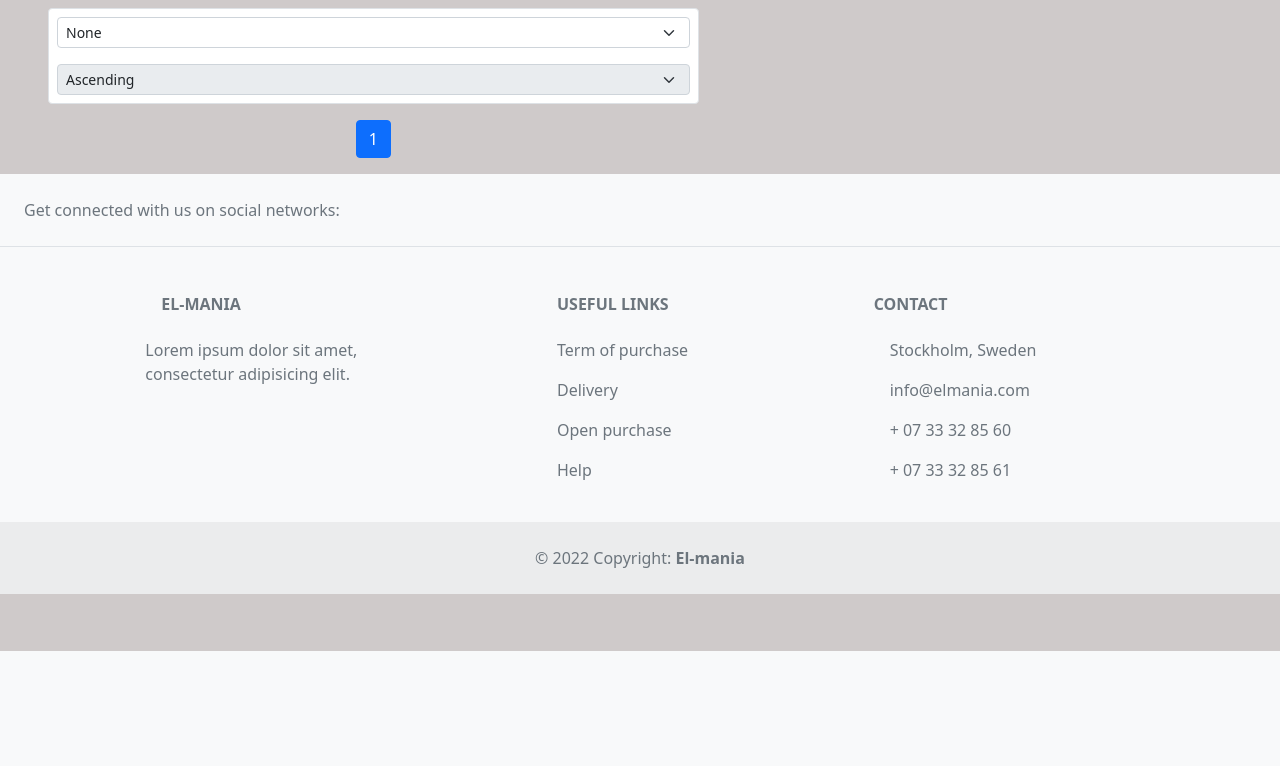
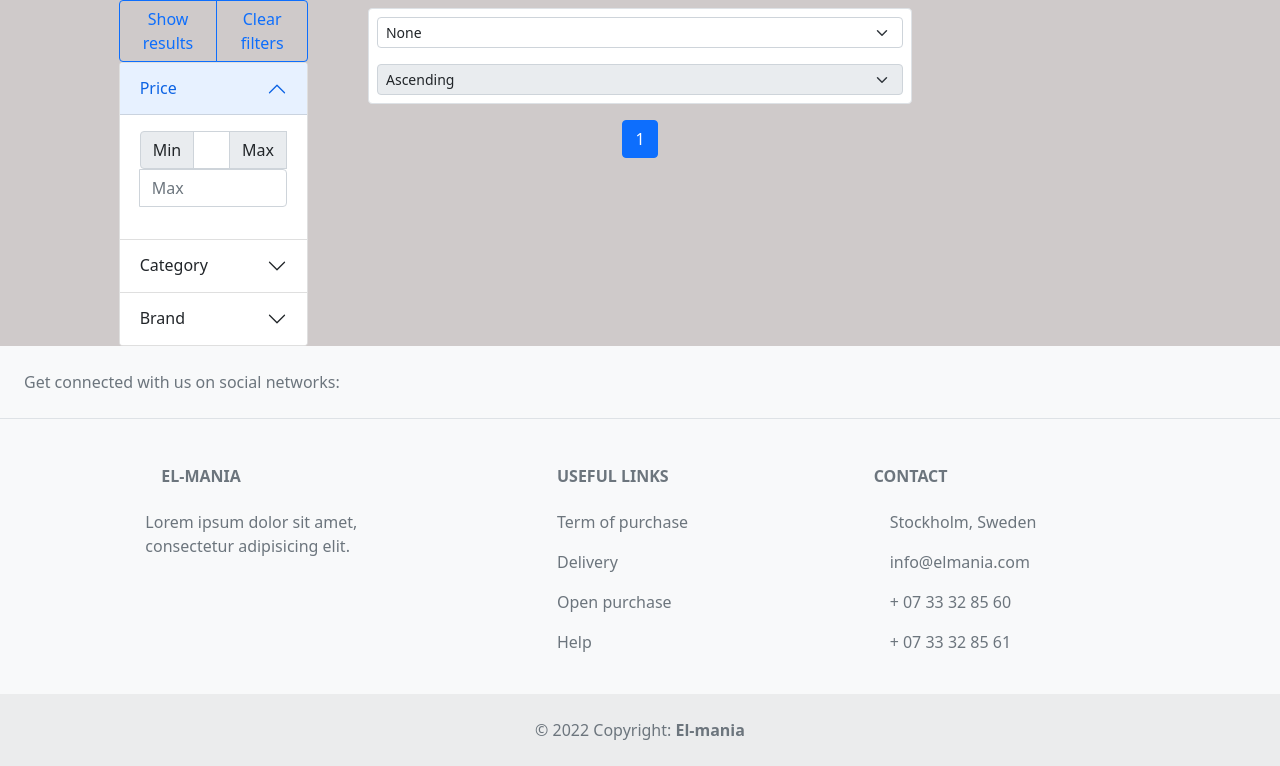
Before and after one commit to AntociM/El-mania, a Django app: page /products in a window 1280 px wide. Shown: the part 149-915 px from the top of the page. Before the commit the page ends 800 px from the top, so only its background shows below. Run offline with Django 3.2, Linux system fonts and the light colour scheme; data that the repository does not hold is empty.

Commit message:
Add price range filtering in product page

```diff
--- a/static/scripts/products.js
+++ b/static/scripts/products.js
@@ -1,6 +1,6 @@
 window.onload=()=>{
 
-
+    // Sorting
     var sorting_element = document.getElementById("product-sorting");
 
     function sortingEventListener(event) {
@@ -25,4 +25,49 @@ window.onload=()=>{
     sorting_element.addEventListener("change", sortingEventListener);
 
 
+    // Filtering
+
+    function activateFilterEventListener(event) {
+        var url = new URL(document.URL);
+
+        // Get price
+        var price_accordion =  document.getElementById("panelStayOpen-price");
+        var min_price = price_accordion.children[0].children[0].children[1].value;
+        var max_price = price_accordion.children[0].children[0].children[3].value;
+
+        if (min_price) {
+            url.searchParams.set('min_price', min_price);
+        }
+        else {
+            url.searchParams.delete('min_price');
+        }
+
+        if (max_price) {
+            url.searchParams.set('max_price', max_price);
+        }
+        else {
+            url.searchParams.delete('max_price');
+        }
+
+        window.location.href = url;
+
+    }
+    document.getElementById("activate-product-filter").addEventListener("click", activateFilterEventListener);
+
+
+
+
+    function clearFilterEventListener(event) {
+        var url = new URL(document.URL);
+
+        // Get price
+        var price_accordion =  document.getElementById("panelStayOpen-price");
+        url.searchParams.delete('min_price');
+        url.searchParams.delete('max_price');
+
+        window.location.href = url;
+    }
+    document.getElementById("clear-product-filter").addEventListener("click", clearFilterEventListener);
+
+
 };
--- a/store/templates/store/products.html
+++ b/store/templates/store/products.html
@@ -10,8 +10,81 @@
 <!-- <div class="overlay"></div> -->
 
 <div class="container-fluid">
+
+    <!-- Display Messages -->
+    {% if messages %}
+    {% for message in messages %}
+
+    <div class="alert alert-{{message.tags}} alert-dismissible fade show" role="alert">
+        {{ message }}
+        <button type="button" class="btn-close" data-bs-dismiss="alert" aria-label="Close"></button>
+    </div>
+    {% endfor %}
+    {% endif %}
+
     <div class="row flex-sm-nowrap">
-        <div class="col-sm-10 col-lg-7">
+        <div class="col-sm-2 col-lg-2 offset-lg-1">
+            <div class="btn-group w-100" role="group" aria-label="Basic example">
+                <button type="button" class="btn btn-outline-primary" id="activate-product-filter">Show results</button>
+                <button type="button" class="btn btn-outline-primary" id="clear-product-filter">Clear filters</button>
+            </div>
+
+            <div class="accordion">
+                <div class="accordion-item">
+                    <h2 class="accordion-header" id="panelStayOpen-headingPrice">
+                        <button class="accordion-button" type="button" data-bs-toggle="collapse"
+                            data-bs-target="#panelStayOpen-price" aria-expanded="true"
+                            aria-controls="panelStayOpen-price">
+                            Price
+                        </button>
+                    </h2>
+                    <div id="panelStayOpen-price" class="accordion-collapse collapse show"
+                        aria-labelledby="panelStayOpen-headingPrice">
+                        <div class="accordion-body">
+                            <div class="input-group mb-3">
+                                <span class="input-group-text">Min</span>
+                                <input type="number" class="form-control" placeholder="Min" aria-label="Min"
+                                    {% if min_price != '' %} value="{{min_price}}" {% endif %} min="0" max="100000">
+                                <span class="input-group-text">Max</span>
+                                <input type="number" class="form-control" placeholder="Max" aria-label="Max"
+                                    {% if max_price != '' %} value="{{max_price}}" {% endif %} min="0" max="100000">
+                            </div>
+                        </div>
+                    </div>
+                </div>
+                <div class="accordion-item">
+                    <h2 class="accordion-header" id="panelsStayOpen-headingTwo">
+                        <button class="accordion-button collapsed" type="button" data-bs-toggle="collapse"
+                            data-bs-target="#panelsStayOpen-collapseTwo" aria-expanded="false"
+                            aria-controls="panelsStayOpen-collapseTwo">
+                            Category
+                        </button>
+                    </h2>
+                    <div id="panelsStayOpen-collapseTwo" class="accordion-collapse collapse"
+                        aria-labelledby="panelsStayOpen-headingTwo">
+                        <div class="accordion-body">
+
+                        </div>
+                    </div>
+                </div>
+                <div class="accordion-item">
+                    <h2 class="accordion-header" id="panelsStayOpen-headingThree">
+                        <button class="accordion-button collapsed" type="button" data-bs-toggle="collapse"
+                            data-bs-target="#panelsStayOpen-collapseThree" aria-expanded="false"
+                            aria-controls="panelsStayOpen-collapseThree">
+                            Brand
+                        </button>
+                    </h2>
+                    <div id="panelsStayOpen-collapseThree" class="accordion-collapse collapse"
+                        aria-labelledby="panelsStayOpen-headingThree">
+                        <div class="accordion-body">
+
+                        </div>
+                    </div>
+                </div>
+            </div>
+        </div>
+        <div class="col-sm-10 col-lg-6">
             <div class="container-fluid ">
                 <div class="container mt-2 mb-2">
                     <div class="d-flex row p-2 bg-white border rounded" id="product-sorting">
--- a/store/views.py
+++ b/store/views.py
@@ -2,6 +2,7 @@ from django.core.paginator import Paginator
 from django.shortcuts import render, redirect, reverse, get_object_or_404
 from django.contrib import messages
 from django.db.models import Q
+from decimal import Decimal
 
 from .models import ItemDiscount, Item
 
@@ -40,6 +41,8 @@ def all_products(request):
     query = None
     sort  = 'none'
     order = ''
+    min_price = ''
+    max_price = ''
 
     if request.GET:
         if 'q' in request.GET:
@@ -64,6 +67,20 @@ def all_products(request):
             if sort != 'none':
                 products = products.order_by(sortkey)
 
+        min_price = Decimal(request.GET.get('min_price', 0))
+        max_price = Decimal(request.GET.get('max_price', 100000))
+
+        # Validate the price filters
+        if min_price < 0:
+            messages.error(request, 'Min price cannot be negative value')
+        if max_price < 0:
+            messages.error(request, 'Max price cannot be negative value')
+        if max_price < min_price:
+            messages.warning(request, 'Max price is smaller than Min price. It may not find any products.')
+
+        if min_price >= 0 and max_price >= 0:
+            products = products.filter(price__range=(min_price, max_price))
+
     paginator = Paginator(products, 25)
 
     page_number = request.GET.get('page')
@@ -73,7 +90,9 @@ def all_products(request):
         'page_obj': page_obj,
         'serach_term': query,
         'current_sorting': sort,
-        'current_ordering': order
+        'current_ordering': order,
+        'min_price': min_price,
+        'max_price': max_price
     }
 
     return render(request, 'store/products.html', context)
```
